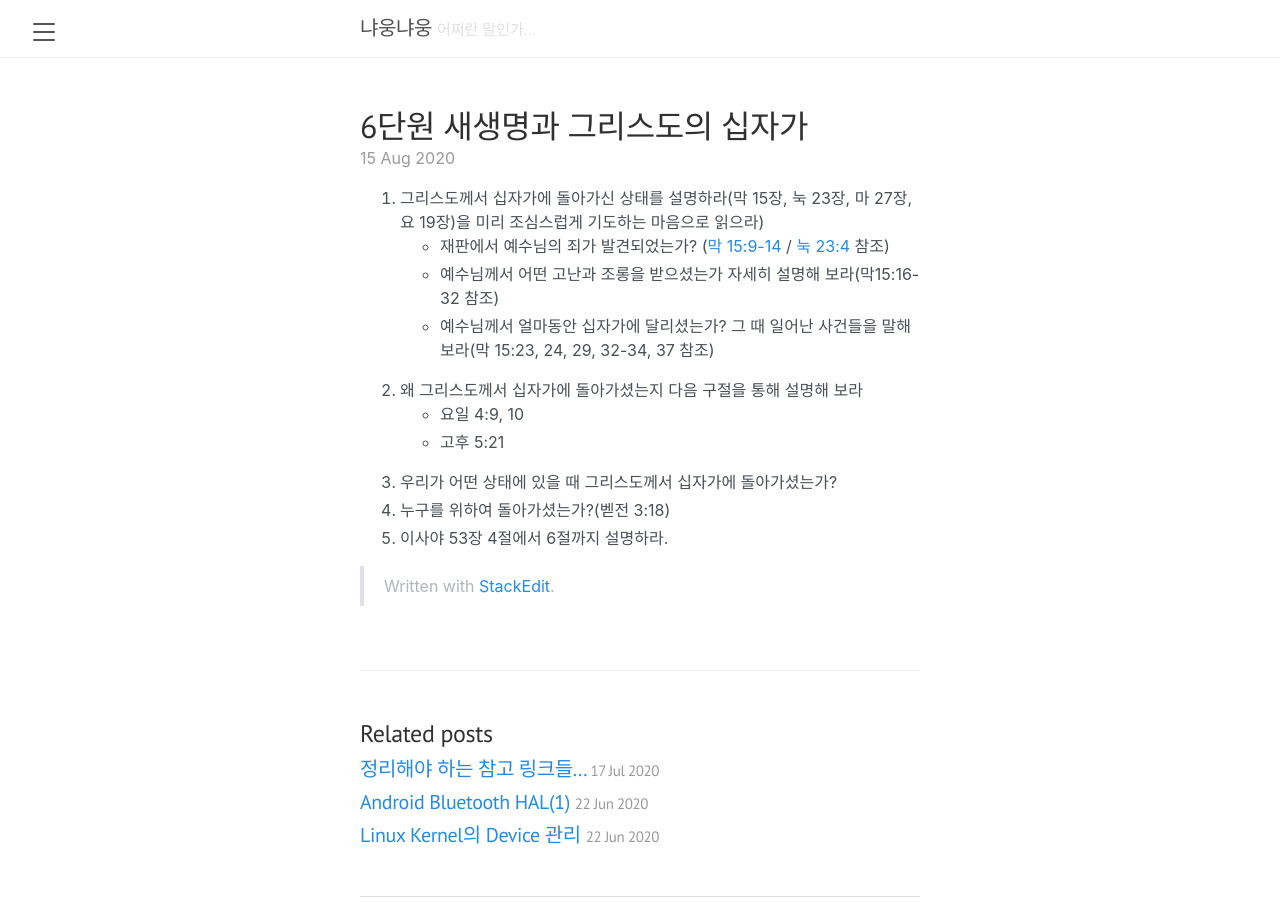
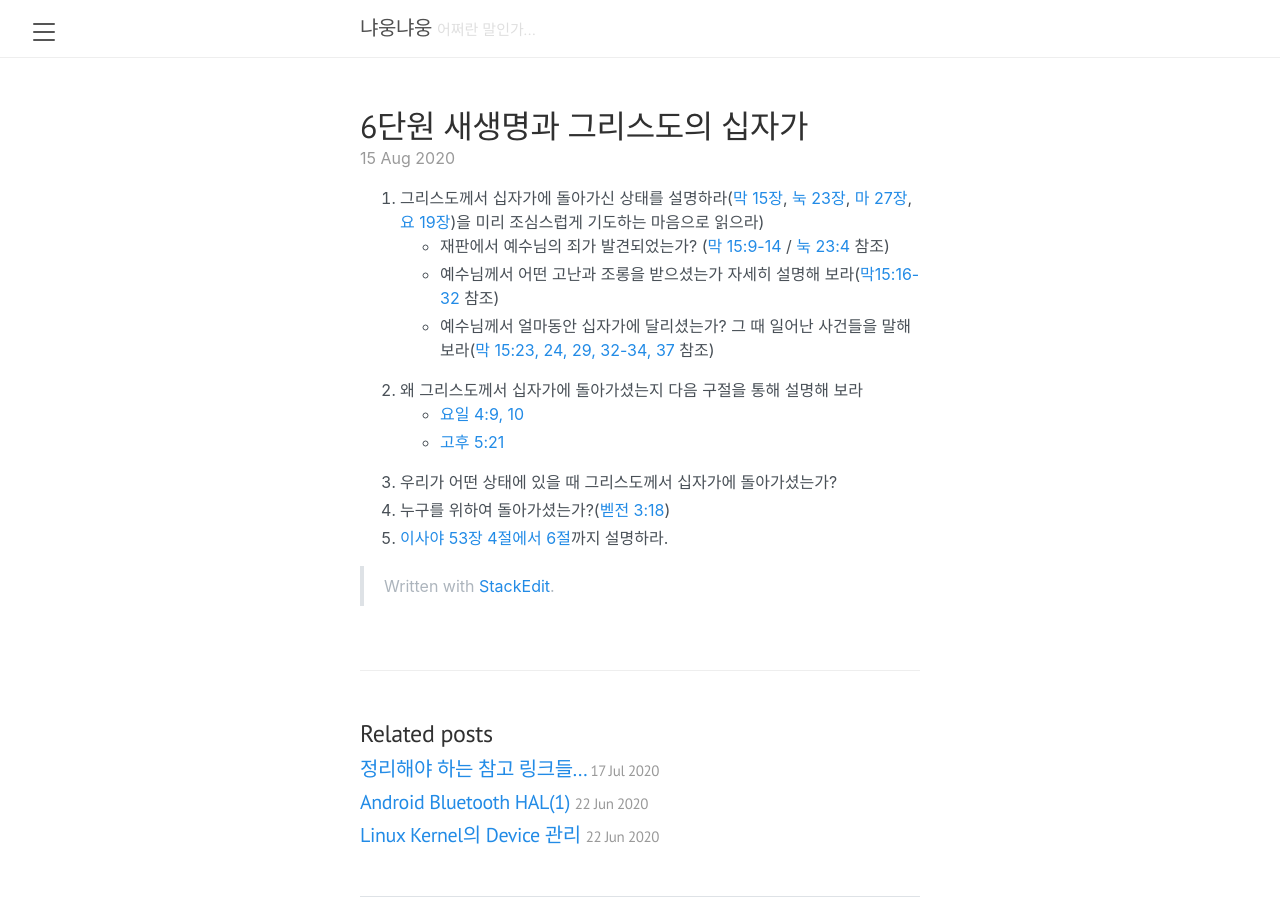
Before and after one commit to nyaooooong/nyaooooong.github.io, a Jekyll site: the page built from _posts/2020-08-15-1.md, in a window 1280 px wide. Built offline with Jekyll 4.4.1, drawn with Linux system fonts in a browser that asks for light colours; part of the change alters nothing that is shown.

```diff
--- a/_posts/2020-08-15-1.md
+++ b/_posts/2020-08-15-1.md
@@ -7,18 +7,18 @@ category: newlife-academy
 tags: newlife-academy
 published: true
 ---
-1. 그리스도께서 십자가에 돌아가신 상태를 설명하라(막 15장, 눅 23장, 마 27장, 요 19장)을 미리 조심스럽게 기도하는 마음으로 읽으라)
+1. 그리스도께서 십자가에 돌아가신 상태를 설명하라([막 15장](http://kcm.co.kr/bible/kor/Mar15.html), [눅 23장](http://kcm.co.kr/bible/kor/Luk23.html), [마 27장](http://kcm.co.kr/bible/kor/Mat27.html), [요 19장](http://kcm.co.kr/bible/kor/Joh19.html))을 미리 조심스럽게 기도하는 마음으로 읽으라)
 - 재판에서 예수님의 죄가 발견되었는가? ([막 15:9-14](http://kcm.co.kr/bible/kor/Mar15.html) / [눅 23:4](http://kcm.co.kr/bible/kor/Luk23.html) 참조)
-- 예수님께서 어떤 고난과 조롱을 받으셨는가 자세히 설명해 보라(막15:16-32 참조)
-- 예수님께서 얼마동안 십자가에 달리셨는가? 그 때 일어난 사건들을 말해보라(막 15:23, 24, 29, 32-34, 37 참조)
-2. 왜 그리스도께서 십자가에 돌아가셨는지 다음 구절을 통해 설명해 보라
-- 요일 4:9, 10
-- 고후 5:21
-3. 우리가 어떤 상태에 있을 때 그리스도께서 십자가에 돌아가셨는가?
-4. 누구를 위하여 돌아가셨는가?(벧전 3:18)
-5. 이사야 53장 4절에서 6절까지 설명하라.
+- 예수님께서 어떤 고난과 조롱을 받으셨는가 자세히 설명해 보라([막15:16-32](http://kcm.co.kr/bible/kor/Mar15.html) 참조)
+- 예수님께서 얼마동안 십자가에 달리셨는가? 그 때 일어난 사건들을 말해보라([막 15:23, 24, 29, 32-34, 37](http://kcm.co.kr/bible/kor/Mar15.html) 참조)
+3. 왜 그리스도께서 십자가에 돌아가셨는지 다음 구절을 통해 설명해 보라
+- [요일 4:9, 10](http://kcm.co.kr/bible/kor/1jo4.html)
+- [고후 5:21](http://kcm.co.kr/bible/kor/2co5.html)
+4. 우리가 어떤 상태에 있을 때 그리스도께서 십자가에 돌아가셨는가?
+5. 누구를 위하여 돌아가셨는가?([벧전 3:18](http://kcm.co.kr/bible/kor/1pe3.html))
+6. [이사야 53장 4절에서 6절](http://kcm.co.kr/bible/kor/Isa53.html)까지 설명하라.
 
 > Written with [StackEdit](https://stackedit.io/).
 <!--stackedit_data:
-eyJoaXN0b3J5IjpbODQ0NDc5NjU1XX0=
+eyJoaXN0b3J5IjpbMTY4MzEzNjcxNyw4NDQ0Nzk2NTVdfQ==
 -->
```
